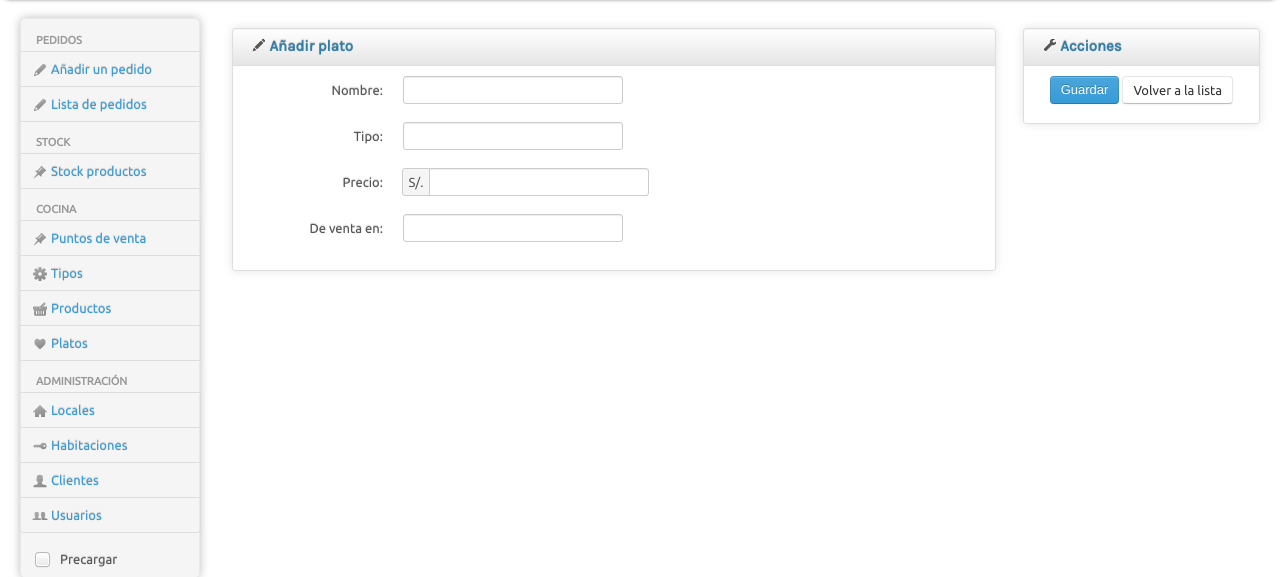
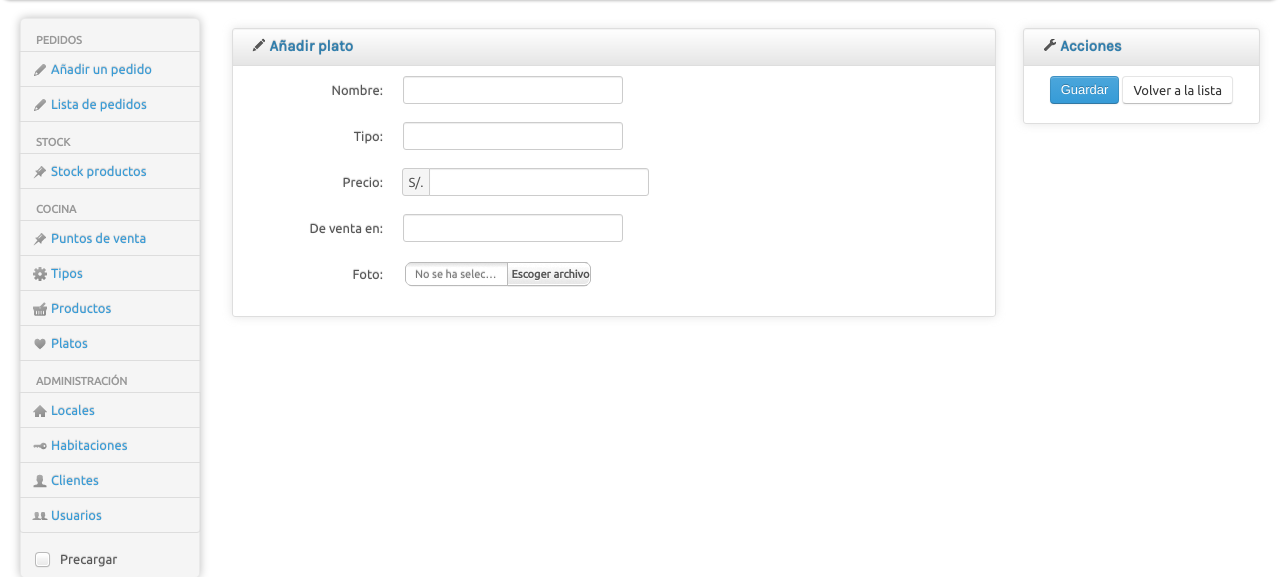
Before and after one commit to bengiexd/ninos, a Django app: template ninos/templates/admin/plato/add.html in a window 1280 px wide. Shown: the part 50-627 px from the top of the page. Run offline with Django 3.2, Linux system fonts and the light colour scheme; the template is opened without the code that fills it, so the values that code supplies are empty, except form fields; tables that the repository leaves empty hold one stand-in row (values such as "Sample post"); form fields are guessed from the names that the template uses; some libraries are stand-ins or nearby versions; some web fonts are replaced.

Commit message:
Fotos para los platos

```diff
--- a/admin/forms.py
+++ b/admin/forms.py
@@ -93,6 +93,7 @@ class addPlatoForm(forms.ModelForm):
 	def __init__(self, *args, **kwargs):
 		super(addPlatoForm, self).__init__(*args, **kwargs)
 		self.fields['nombre'].widget.attrs['class'] = "input-xlarge"
+		self.fields['foto'].widget.attrs['class'] = "input-file uniform_on"
 
 # Usuarios
 class UserForm(forms.ModelForm):
--- a/admin/models.py
+++ b/admin/models.py
@@ -55,8 +55,9 @@ class producto(models.Model):
 class plato(models.Model):
 	nombre = models.CharField(max_length = 255)
 	tipo = models.ForeignKey(tipo)
-	precio = models.DecimalField(max_digits = 5, decimal_places = 2, default=Decimal('0.00'))
+	precio = models.DecimalField(max_digits = 5, decimal_places = 2, default = Decimal('0.00'))
 	de_venta_en = models.ManyToManyField(punto)
+	foto = models.FileField(upload_to = 'fotos', default = 'default.jpg')
 
 	def __unicode__(self):
 		return self.nombre
--- a/admin/views/views_plato.py
+++ b/admin/views/views_plato.py
@@ -22,9 +22,10 @@ def list_plato_view(request):
 @login_required(login_url = '/login/')
 def add_plato_view(request):
 	if request.method == "POST":
-		form = addPlatoForm(request.POST)
+		form = addPlatoForm(request.POST, request.FILES)
 		if form.is_valid():
 			add = form.save(commit = False)
+			#handle_uploaded_file(request.FILES['foto'])
 			add.save()
 			form.save_m2m()
 			messages.success(request, 'Se creó el plato.')
@@ -45,7 +46,7 @@ def edit_plato_view(request, id):
 		raise Http404
 
 	if request.method == "POST":
-		form = addPlatoForm(request.POST, instance = p)
+		form = addPlatoForm(request.POST, request.FILES, instance = p)
 		if form.is_valid():
 			edit = form.save(commit = False)
 			form.save_m2m()
--- a/ninos/media/js/charisma.js
+++ b/ninos/media/js/charisma.js
@@ -266,6 +266,7 @@ function docReady(){
 	$('.datatable').dataTable({
 			"sDom": "<'row-fluid'<'span6'l><'span6'f>r>t<'row-fluid'<'span12'i><'span12 center'p>>",
 			"sPaginationType": "bootstrap",
+			"aaSorting": [[ 2, "desc" ]],
 			"oLanguage": {
 				"sLengthMenu": "_MENU_ registros por página",
 				"sSearch": "Buscar",
--- a/ninos/templates/admin/plato/add.html
+++ b/ninos/templates/admin/plato/add.html
@@ -1,7 +1,7 @@
 {% extends 'base.html' %}
 {% block title %} Añadir plato {% endblock %}
 {% block content %}
-<form class="form-horizontal" name="" method="POST" action="{% url "add_plato_view" %}">
+<form class="form-horizontal" name="" method="POST" action="{% url "add_plato_view" %}" enctype="multipart/form-data">
 	<div class="row-fluid">
 		<div class="box span9">
 			<div class="box-header well" data-original-title>
@@ -34,6 +34,12 @@
 						{{ form.de_venta_en }}
 					</div>
 				</div>
+				<div class="control-group">
+					<label class="control-label" for="id_foto">Foto:</label>
+					<div class="controls">
+						{{ form.foto }}
+					</div>
+				</div>
 			</div>
 		</div>
 		<div class="box span3">
```
Also changed, not shown: ninos/templates/admin/plato/edit.html (+10 -1 lines), ninos/media/fotos/saltadito.jpg (added), ninos/media/fotos/saltado.jpg (added), ninos/media/fotos/saltadote.jpg (added), ninos/media/js/jquery.uniform.min.js.
